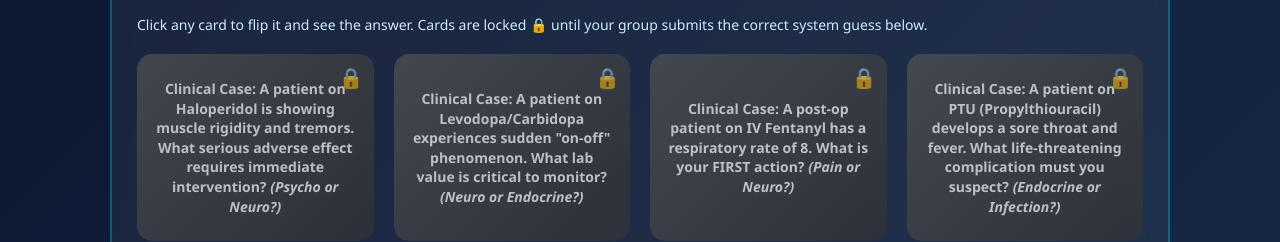
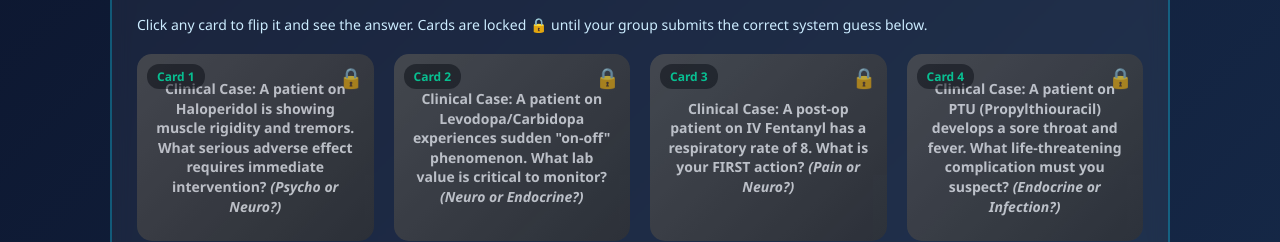
Before and after one commit to bgibson-MECTC/Ati-pharm-blitz, a plain HTML site: page group.html in a window 1280 px wide. Shown: the part 720-962 px from the top of the page. Drawn offline with Linux system fonts and the light colour scheme.

Commit message:
Fix dropdown visibility and add card number labels
- Fixed dropdown text color issue - now always visible
- Added card number badges (Card 1-6) to top-left of each flashcard
- Dropdown options now have proper background color for visibility
- Card numbers help students identify which card to guess

```diff
--- a/group.html
+++ b/group.html
@@ -216,6 +216,11 @@
       font-family: inherit;
     }
 
+    .fg-input option {
+      background: #1e3a5f;
+      color: #ffffff;
+    }
+
     .fg-input:focus {
       outline: none;
       border-color: #00ffb3;
@@ -298,6 +303,18 @@
       display: block;
     }
 
+    .card-number {
+      position: absolute;
+      top: 10px;
+      left: 10px;
+      background: rgba(0, 0, 0, 0.5);
+      color: #00ffb3;
+      padding: 4px 10px;
+      border-radius: 12px;
+      font-size: 12px;
+      font-weight: 700;
+    }
+
     @keyframes pulse {
       0%, 100% { transform: scale(1); }
       50% { transform: scale(1.05); }
@@ -354,6 +371,7 @@
       <div class="flashcard-container">
         <!-- Card 1: Psychopharmacology -->
         <div class="flashcard locked" data-card-id="card1" data-system="psychopharmacology">
+          <span class="card-number">Card 1</span>
           <div class="flashcard-front">
             <strong>Clinical Case:</strong> A patient on Haloperidol is showing muscle rigidity and tremors. What serious adverse effect requires immediate intervention? <em>(Psycho or Neuro?)</em>
           </div>
@@ -368,6 +386,7 @@
 
         <!-- Card 2: Neurological -->
         <div class="flashcard locked" data-card-id="card2" data-system="neurological">
+          <span class="card-number">Card 2</span>
           <div class="flashcard-front">
             <strong>Clinical Case:</strong> A patient on Levodopa/Carbidopa experiences sudden "on-off" phenomenon. What lab value is critical to monitor? <em>(Neuro or Endocrine?)</em>
           </div>
@@ -382,6 +401,7 @@
 
         <!-- Card 3: Pain -->
         <div class="flashcard locked" data-card-id="card3" data-system="pain">
+          <span class="card-number">Card 3</span>
           <div class="flashcard-front">
             <strong>Clinical Case:</strong> A post-op patient on IV Fentanyl has a respiratory rate of 8. What is your FIRST action? <em>(Pain or Neuro?)</em>
           </div>
@@ -396,6 +416,7 @@
 
         <!-- Card 4: Endocrine -->
         <div class="flashcard locked" data-card-id="card4" data-system="endocrine">
+          <span class="card-number">Card 4</span>
           <div class="flashcard-front">
             <strong>Clinical Case:</strong> A patient on PTU (Propylthiouracil) develops a sore throat and fever. What life-threatening complication must you suspect? <em>(Endocrine or Infection?)</em>
           </div>
@@ -410,6 +431,7 @@
 
         <!-- Card 5: Infection -->
         <div class="flashcard locked" data-card-id="card5" data-system="infection">
+          <span class="card-number">Card 5</span>
           <div class="flashcard-front">
             <strong>Clinical Case:</strong> A patient on Erythromycin is also taking Warfarin. What dangerous interaction must you monitor? <em>(Infection or Inflammation?)</em>
           </div>
@@ -424,6 +446,7 @@
 
         <!-- Card 6: Inflammation -->
         <div class="flashcard locked" data-card-id="card6" data-system="inflammation">
+          <span class="card-number">Card 6</span>
           <div class="flashcard-front">
             <strong>Clinical Case:</strong> A patient on Belimumab (lupus treatment) is scheduled for a live vaccine. What is your nursing action? <em>(Inflammation or Infection?)</em>
           </div>
```
